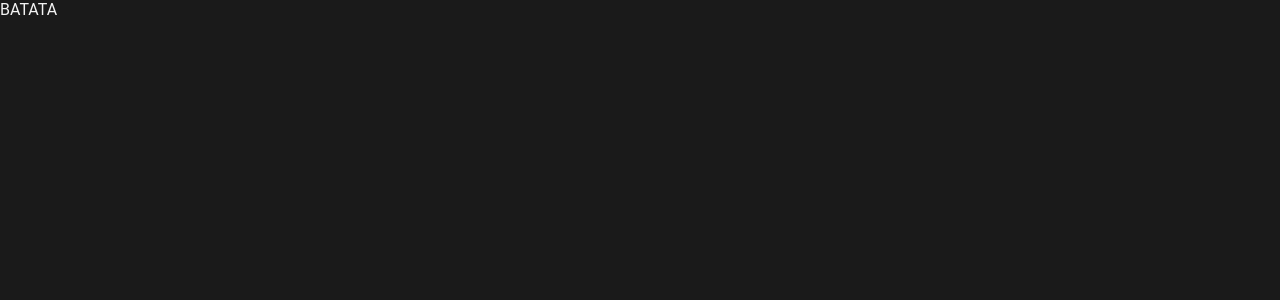
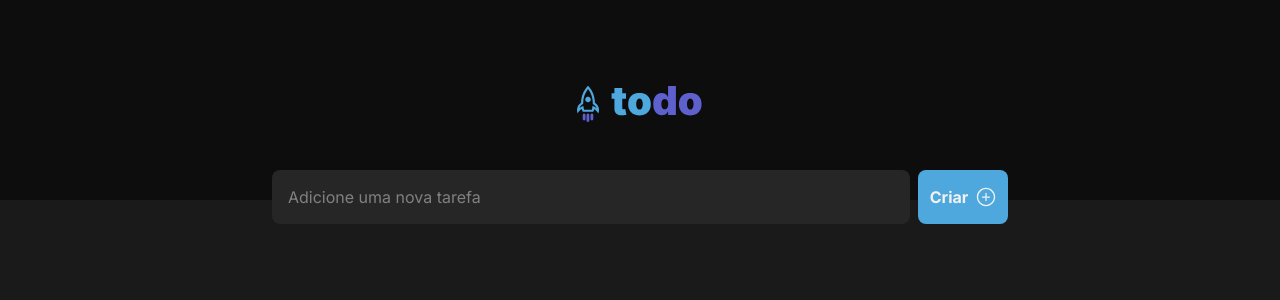
Before and after one commit to jairodoni/todo, a React (Vite) app: page / in a window 1280 px wide. Shown: the top 300 px of the page. Built offline with nearby package versions, Linux system fonts and the light colour scheme.

Commit message:
header e form

```diff
--- a/src/App.tsx
+++ b/src/App.tsx
@@ -1,5 +1,11 @@
+import { FormTask } from "./components/FormTask";
+import { Header } from "./components/Header";
+
 export default function App() {
   return (
-    <p>BATATA</p>
+    <>
+      <Header />
+      <FormTask />
+    </>
   )
 }
--- /dev/null
+++ b/src/components/FormTask/index.tsx
@@ -0,0 +1,15 @@
+import styles from './styles.module.css';
+import { HiOutlineTrash } from 'react-icons/hi'
+import { GoPlusCircle } from 'react-icons/go'
+
+export function FormTask() {
+  return (
+    <div className={styles.containerFormTask}>
+      <input type="text" placeholder='Adicione uma nova tarefa' />
+      <button type="submit">
+        Criar
+        <GoPlusCircle size={20} />
+      </button>
+    </div>
+  );
+}
--- /dev/null
+++ b/src/components/FormTask/styles.module.css
@@ -0,0 +1,46 @@
+.containerFormTask {
+  width: 100%;
+  display: flex;
+  justify-content: center;
+
+  margin-top: calc(0px - 1.5rem - 6px);
+}
+
+.containerFormTask input {
+  width: 39.875rem;
+  height: 54px;
+  background: var(--gray-500);
+  color: var(--gray-100);
+
+  border-radius: 8px;
+  padding: 1rem;
+  margin-right: 8px;
+}
+
+.containerFormTask input::placeholder {
+  color: var(--gray-300)
+}
+
+.containerFormTask button {
+  width: 5.625rem;
+  heigth: 52px;
+  border-radius: 8px;
+
+  display: flex;
+  align-items: center;
+  justify-content: center;
+
+  background: var(--blue-400);
+  color: var(--gray-100);
+  font-weight: 700;
+
+  transition: background ease 0.2s;
+}
+
+.containerFormTask button svg {
+  margin-left: 8px;
+}
+
+.containerFormTask button:hover {
+  background: var(--blue-600)
+}
--- a/src/components/Header/index.tsx
+++ b/src/components/Header/index.tsx
@@ -0,0 +1,10 @@
+import logo from '../../assets/imgs/logo.svg'
+import styles from './styles.module.css';
+
+export function Header() {
+  return (
+    <div className={styles.containerHeader}>
+      <img src={logo} alt="logo" />
+    </div>
+  );
+}
--- /dev/null
+++ b/src/components/Header/styles.module.css
@@ -0,0 +1,12 @@
+.containerHeader {
+  height: 12.5rem;
+  background: var(--gray-700);
+  display: flex;
+  align-items: center;
+  justify-content: center;
+}
+
+.containerHeader img {
+  height: 3rem;
+  witdh: 100%;
+}
--- a/src/global.css
+++ b/src/global.css
@@ -52,7 +52,13 @@ body,
 input,
 button,
 textarea {
-  font-family: 'Roboto', sans-serif;
+  font-family: 'Inter', sans-serif;
   font-weight: 400;
   font-size: 1rem;
 }
+
+input,
+button,
+textarea {
+  border: none;
+}
```
Also changed, not shown: src/components/Header/styles.mudule.css (deleted).
